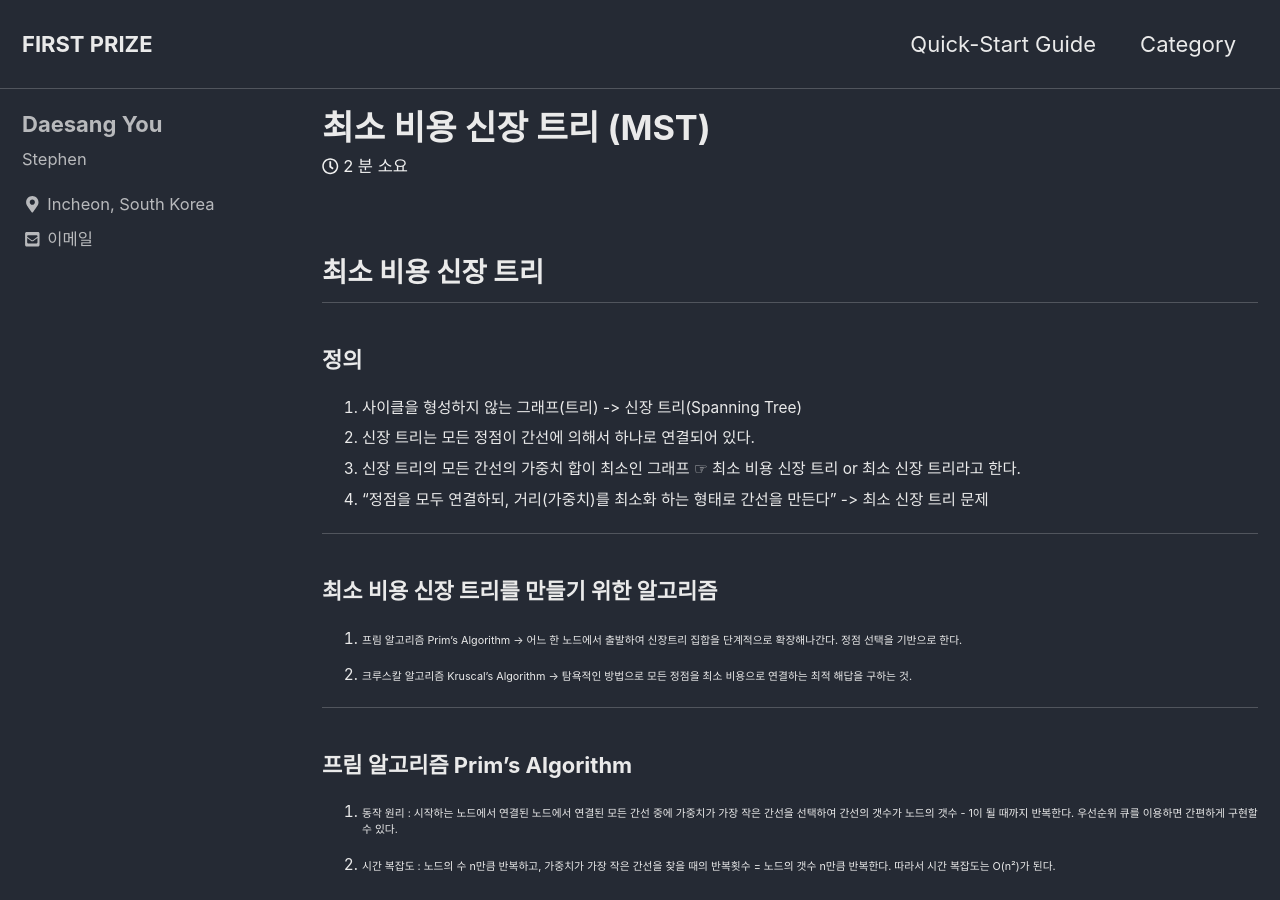
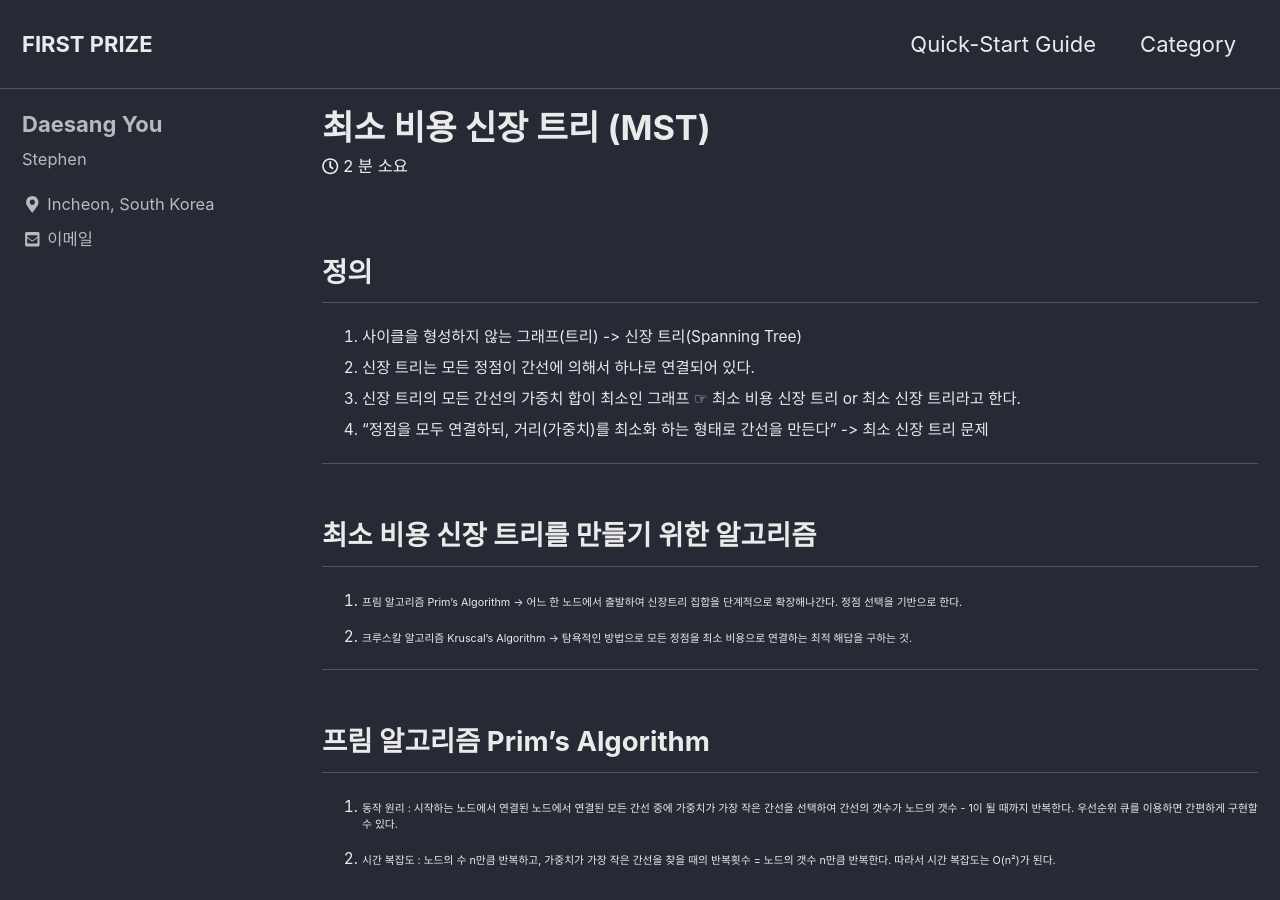
Before and after one commit to eotkd4791/eotkd4791.github.io, a Jekyll site: the page built from _posts/datastructure/2019-10-08-datastructure-MST.md, in a window 1280 px wide and 900 px high. Built offline with Jekyll 4.4.1, drawn with Linux system fonts in a browser that asks for light colours; cached includes are drawn as plain includes; comment, search, counter and statistics services are not loaded.

Commit message:
Update 2019-10-08-datastructure-MST.md

````diff
--- a/_posts/datastructure/2019-10-08-datastructure-MST.md
+++ b/_posts/datastructure/2019-10-08-datastructure-MST.md
@@ -12,9 +12,7 @@ comments:
   - true
 ---
 
-## 최소 비용 신장 트리
-
-### 정의
+## 정의
 1. 사이클을 형성하지 않는 그래프(트리) -> 신장 트리(Spanning Tree)
 2. 신장 트리는 모든 정점이 간선에 의해서 하나로 연결되어 있다.
 3. 신장 트리의 모든 간선의 가중치 합이 최소인 그래프 ☞ 최소 비용 신장 트리 or 최소 신장 트리라고 한다.
@@ -22,7 +20,7 @@ comments:
 
 ---
 
-### 최소 비용 신장 트리를 만들기 위한 알고리즘
+## 최소 비용 신장 트리를 만들기 위한 알고리즘
 
 1. 프림 알고리즘 Prim's Algorithm
 -> 어느 한 노드에서 출발하여 신장트리 집합을 단계적으로 확장해나간다. 정점 선택을 기반으로 한다.
@@ -33,14 +31,14 @@ comments:
 
 ---
 
-### 프림 알고리즘 Prim's Algorithm
+## 프림 알고리즘 Prim's Algorithm
 
 1. 동작 원리 : 시작하는 노드에서 연결된 노드에서 연결된 모든 간선 중에 가중치가 가장 작은 간선을 선택하여 간선의 갯수가 노드의 갯수 - 1이 될 때까지 반복한다. 우선순위 큐를 이용하면 간편하게 구현할 수 있다.
 
 2. 시간 복잡도 : 노드의 수 n만큼 반복하고, 가중치가 가장 작은 간선을 찾을 때의 반복횟수 = 노드의 갯수 n만큼 반복한다. 따라서 시간 복잡도는 O(n²)가 된다.
 
 
-> 연습 예제  [BOJ1922 네트워크](boj.kr/1922)
+> 연습 예제  [BOJ1922 네트워크](https://www.acmicpc.net/problem/1922)
 
 ```cpp
 //Prim's Algorithm
@@ -108,7 +106,7 @@ int main() {
 
 ---
 
-### 크루스칼 알고리즘 Kruskal's Algorithm
+## 크루스칼 알고리즘 Kruskal's Algorithm
 
 1. 동작 원리
 크루스칼 알고리즘 Ⅰ Kruscal's Algorithm
````
